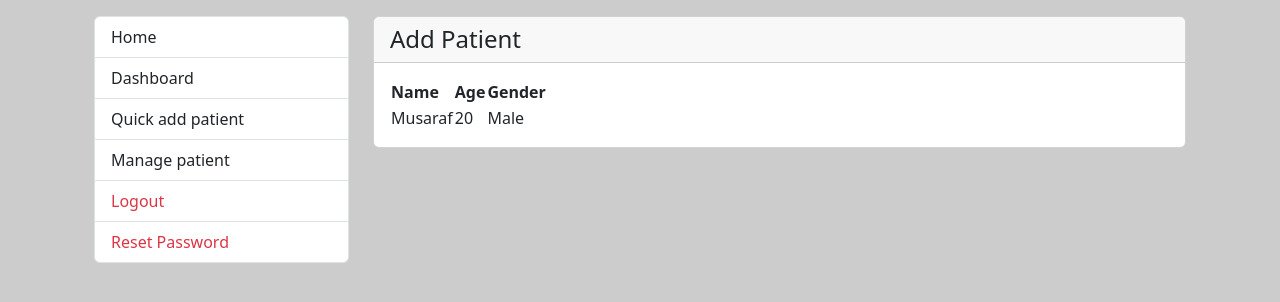
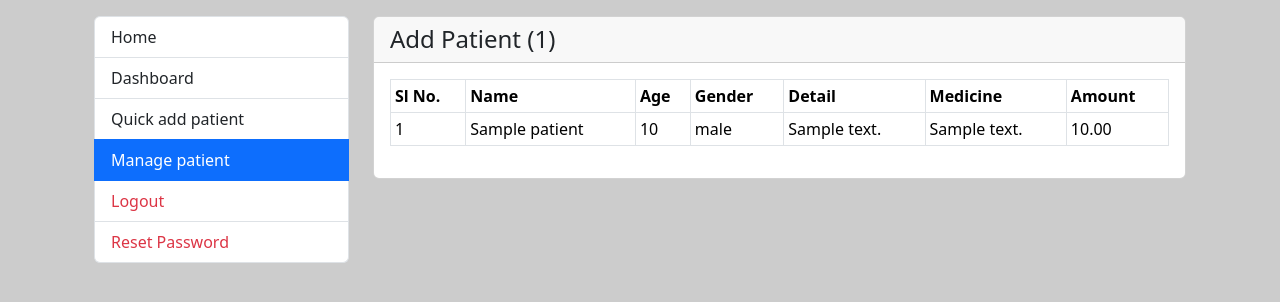
Before and after one commit to musarafhossain/MediHub, a Django app: template main/patient/templates/doctor/all-patients.html in a window 1280 px wide. Shown: the top 302 px of the page. Run offline with Django 5.2, Linux system fonts and the light colour scheme; tables that the repository leaves empty hold one stand-in row (values such as "Sample post"); the template is opened without the code that fills it: values that come from a table or form of the project are taken from there, most other values are stand-ins (such as "Sample title", 1, 10 or a date in 2020).

Commit message:
add views and urls for all patients

```diff
--- a/main/patient/templates/doctor/all-patients.html
+++ b/main/patient/templates/doctor/all-patients.html
@@ -2,20 +2,34 @@
 {% load filters %}
 {% block main %}
     <div class="card">
-        <h4 class="card-header">Add Patient</h4>
+        <h4 class="card-header">Add Patient ({{data.count}})</h4>
         <div class="card-body">
-            <table>
+            <div class="table-responsive">
+                <table class="table table-sm table-bordered table-hover">
                     <tr>
+                        <th>Sl No.</th>
                         <th>Name</th>
                         <th>Age</th>
                         <th>Gender</th>
+                        <th>Detail</th>
+                        <th>Medicine</th>
+                        <th>Amount</th>
                     </tr>
+                    {% if data %}
+                        {% for row in data %}
                             <tr>
-                    <td>Musaraf</td>
-                    <td>20</td>
-                    <td>Male</td>
+                                <td>{{forloop.counter}}</td>
+                                <td>{{row.name}}</td>
+                                <td>{{row.age}}</td>
+                                <td>{{row.gender}}</td>
+                                <td>{{row.detail}}</td>
+                                <td>{{row.medicine_detail}}</td>
+                                <td>{{row.amount}}</td>
                             </tr>
+                        {% endfor %}
+                    {% endif %}
                 </table>
             </div>
         </div>
+    </div>
 {% endblock %}
--- a/main/patient/urls.py
+++ b/main/patient/urls.py
@@ -5,6 +5,7 @@ urlpatterns = [
     path('', views.home, name='home'),
     path('doctor/dashboard/', views.doctor_dashbaord, name='doctor_dashboard'),
     path('doctor/quick-add-patient/', views.doctor_quick_add_patient, name='quick-add-patient'),
+    path('patients', views.all_patients, name='all-patients'),
     path('doctor/login/', views.doctor_login, name='doctor_login'),
     path('doctor/logout/', views.doctor_logout, name='doctor_logout'),
     path('doctor/reset-password/', views.doctor_change_password, name='doctor_change_password'),
--- a/main/templates/layout.html
+++ b/main/templates/layout.html
@@ -8,7 +8,7 @@
                 <a href="{% url 'home' %}" class="list-group-item list-group-item-action">Home</a>
                 <a href="{% url 'doctor_dashboard' %}" class="list-group-item list-group-item-action {% if 'dashboard' in request.path %} active {% endif %}">Dashboard</a>
                 <a href="{% url 'quick-add-patient' %}" class="list-group-item list-group-item-action {% if 'quick-add-patient' in request.path %} active {% endif %}">Quick add patient</a>
-                <a href="#" class="list-group-item list-group-item-action">Manage patient</a>
+                <a href="{% url 'all-patients' %}" class="list-group-item list-group-item-action{% if 'patients' in request.path %} active {% endif %}">Manage patient</a>
                 <a href="{% url 'doctor_logout' %}" class="list-group-item text-danger list-group-item-action">Logout</a>
                 <a href="{% url 'doctor_change_password' %}" class="list-group-item text-danger list-group-item-action">Reset Password</a>
             </div>
```
Also changed, not shown: main/patient/views.py (+5 -5 lines). Lines whose indentation alone changed are shown as unchanged.
